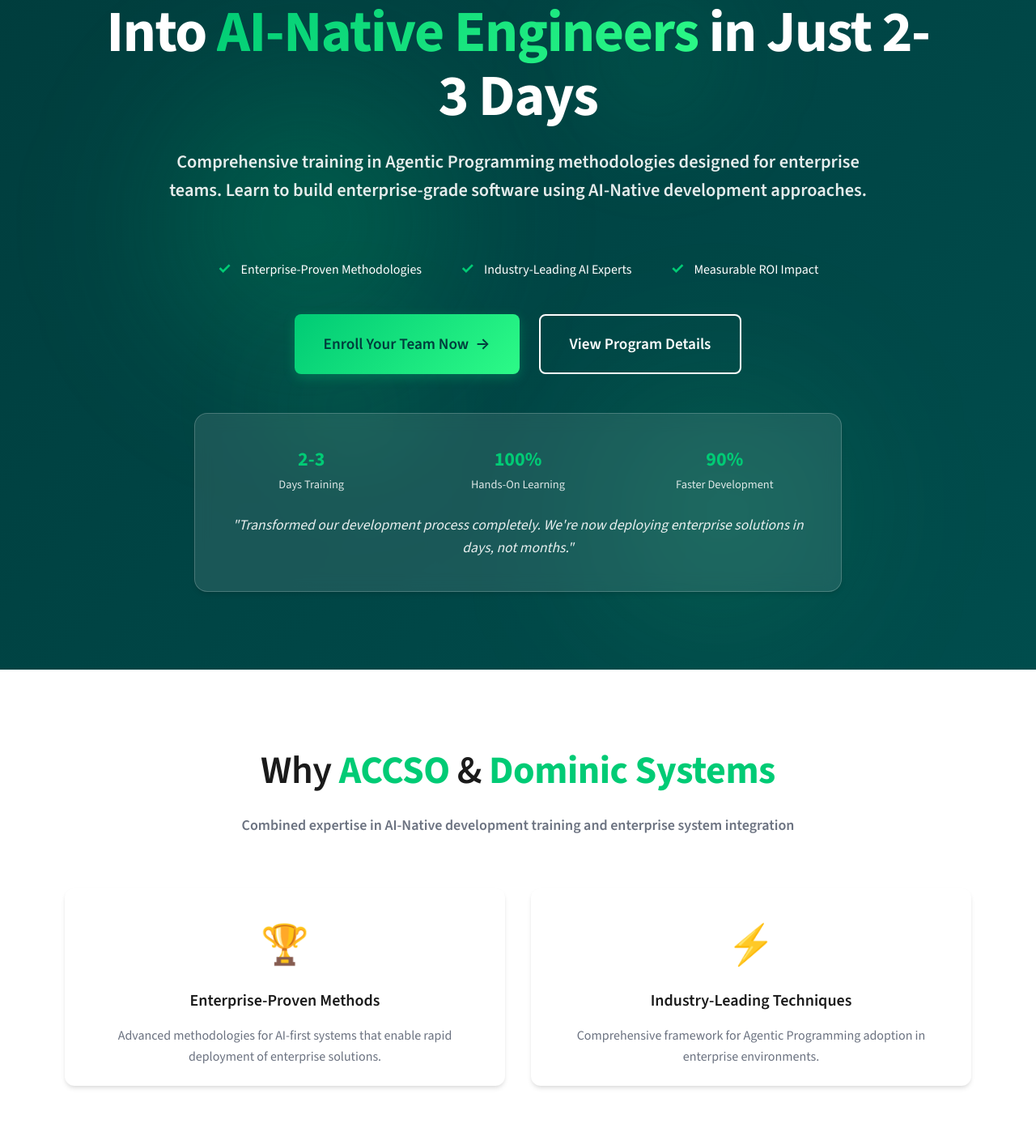
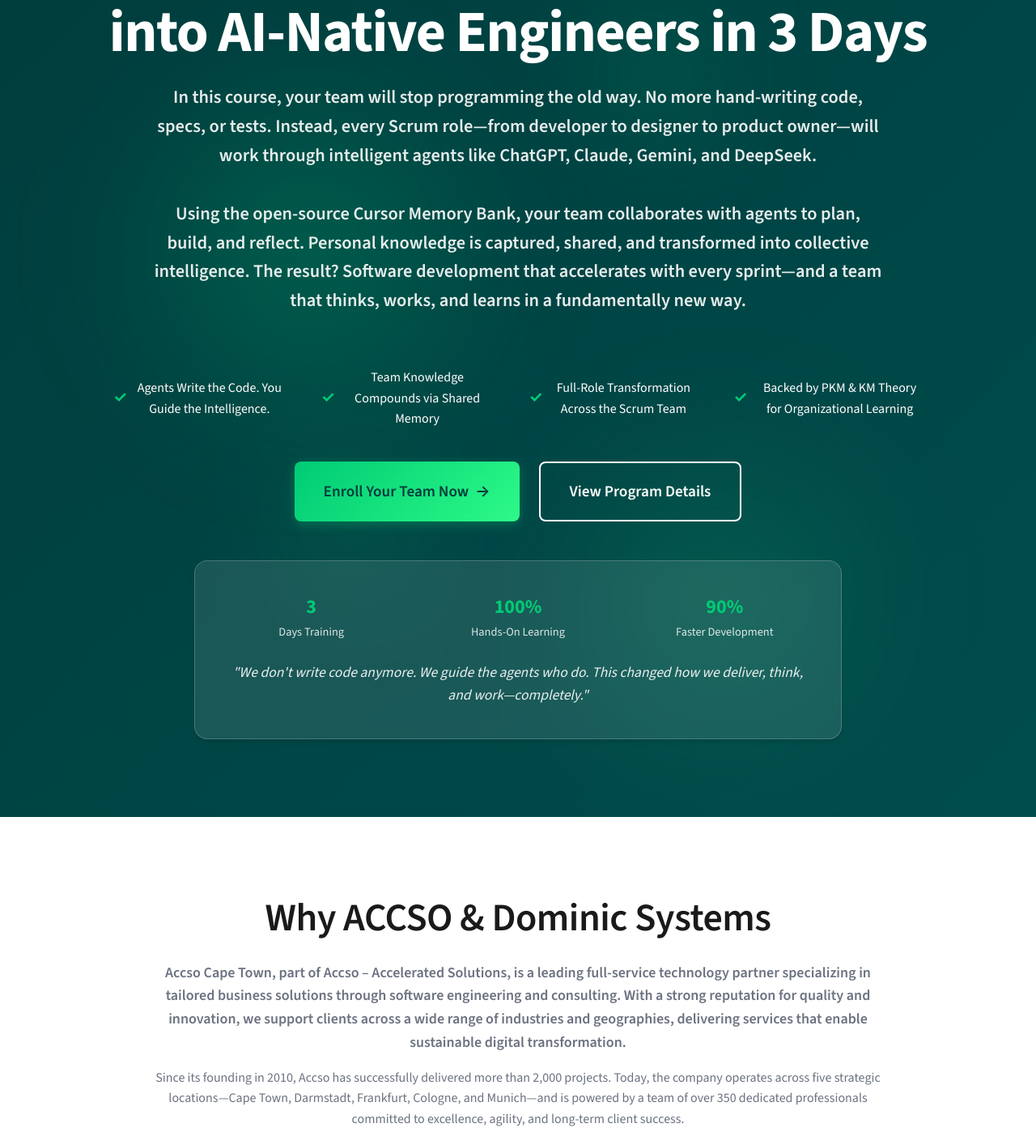
Before and after one commit to PanzerMessiaH/ai-course, a Next.js app: page / in a window 1280 px wide. Shown: the part 176-1579 px from the top of the page at 81% size. Built offline with nearby package versions, Linux system fonts and the light colour scheme.

Commit message:
Sync HeroSection and AuthoritySection content with landing-page-content-blocks.md (Blocks 1-10)

```diff
--- a/src/components/sections/AuthoritySection.tsx
+++ b/src/components/sections/AuthoritySection.tsx
@@ -128,29 +128,36 @@
             lineHeight: 1.2,
           }}
         >
-          Why{' '}
-          <Box
-            component="span"
-            sx={{
-              color: 'secondary.main',
-              fontWeight: 700,
-            }}
-          >
-            ACCSO
-          </Box>
-          {' & '}
-          <Box
-            component="span"
-            sx={{
-              color: 'secondary.main',
-              fontWeight: 700,
-            }}
-          >
-            Dominic Systems
-          </Box>
+          Why ACCSO & Dominic Systems
         </Typography>
         <Typography
           variant="h6"
+          component="p"
+          sx={{
+            color: 'text.secondary',
+            maxWidth: '900px',
+            mx: 'auto',
+            lineHeight: 1.6,
+            mb: 2,
+          }}
+        >
+          Accso Cape Town, part of Accso – Accelerated Solutions, is a leading full-service technology partner specializing in tailored business solutions through software engineering and consulting. With a strong reputation for quality and innovation, we support clients across a wide range of industries and geographies, delivering services that enable sustainable digital transformation.
+        </Typography>
+        <Typography
+          variant="body1"
+          component="p"
+          sx={{
+            color: 'text.secondary',
+            maxWidth: '900px',
+            mx: 'auto',
+            lineHeight: 1.6,
+            mb: 2,
+          }}
+        >
+          Since its founding in 2010, Accso has successfully delivered more than 2,000 projects. Today, the company operates across five strategic locations—Cape Town, Darmstadt, Frankfurt, Cologne, and Munich—and is powered by a team of over 350 dedicated professionals committed to excellence, agility, and long-term client success.
+        </Typography>
+        <Typography
+          variant="body1"
           component="p"
           sx={{
             color: 'text.secondary',
@@ -174,14 +181,16 @@
         role="region"
         aria-labelledby="authority-heading"
       >
-        {features.map((feature, index) => (
-          <FeatureCard
-            key={index}
-            icon={feature.icon}
-            title={feature.title}
-            description={feature.description}
-          />
-        ))}
+        <FeatureCard
+          icon="🏆"
+          title="Enterprise-Proven Methods"
+          description="Advanced methodologies for AI-first systems that enable rapid deployment of enterprise solutions."
+        />
+        <FeatureCard
+          icon="⚡"
+          title="Industry-Leading Techniques"
+          description="Comprehensive framework for Agentic Programming adoption in enterprise environments."
+        />
       </Box>
 
       {/* Statistics Grid */}
@@ -199,9 +208,9 @@
         role="region"
         aria-label="Training program statistics"
       >
-        {stats.map((stat, index) => (
-          <StatItem key={index} number={stat.number} label={stat.label} />
-        ))}
+        <StatItem number="2-3" label="Days Training" />
+        <StatItem number="90%" label="Faster Development" />
+        <StatItem number="24/7" label="Expert Support" />
       </Box>
 
       {/* CTA */}
--- a/src/components/sections/HeroSection.tsx
+++ b/src/components/sections/HeroSection.tsx
@@ -220,20 +220,7 @@
               mx: 'auto',
             }}
           >
-            Transform Your Enterprise Team Into{' '}
-            <Box
-              component="span"
-              sx={{
-                background: 'linear-gradient(135deg, #00cb75 0%, #2dfa87 100%)',
-                backgroundClip: 'text',
-                WebkitBackgroundClip: 'text',
-                WebkitTextFillColor: 'transparent',
-                fontWeight: 700,
-              }}
-            >
-              AI-Native Engineers
-            </Box>{' '}
-            in Just 2-3 Days
+            Transform your Enterprise Team into AI-Native Engineers in 3 Days
           </Typography>
 
           <Typography
@@ -248,7 +235,8 @@
               mx: 'auto',
             }}
           >
-            Comprehensive training in Agentic Programming methodologies designed for enterprise teams. Learn to build enterprise-grade software using AI-Native development approaches.
+            In this course, your team will stop programming the old way. No more hand-writing code, specs, or tests. Instead, every Scrum role—from developer to designer to product owner—will work through intelligent agents like ChatGPT, Claude, Gemini, and DeepSeek.<br/><br/>
+            Using the open-source Cursor Memory Bank, your team collaborates with agents to plan, build, and reflect. Personal knowledge is captured, shared, and transformed into collective intelligence. The result? Software development that accelerates with every sprint—and a team that thinks, works, and learns in a fundamentally new way.
           </Typography>
         </Box>
 
@@ -263,9 +251,10 @@
           maxWidth: { md: '800px', lg: '1000px' },
           width: '100%',
         }}>
-          <AuthorityIndicator>Enterprise-Proven Methodologies</AuthorityIndicator>
-          <AuthorityIndicator>Industry-Leading AI Experts</AuthorityIndicator>
-          <AuthorityIndicator>Measurable ROI Impact</AuthorityIndicator>
+          <AuthorityIndicator>Agents Write the Code. You Guide the Intelligence.</AuthorityIndicator>
+          <AuthorityIndicator>Team Knowledge Compounds via Shared Memory</AuthorityIndicator>
+          <AuthorityIndicator>Full-Role Transformation Across the Scrum Team</AuthorityIndicator>
+          <AuthorityIndicator>Backed by PKM & KM Theory for Organizational Learning</AuthorityIndicator>
         </Box>
 
         {/* CTA Buttons - Centered */}
@@ -308,7 +297,7 @@
             justifyContent: 'center',
             flexWrap: 'wrap'
           }}>
-            <StatCard number="2-3" label="Days Training" />
+            <StatCard number="3" label="Days Training" />
             <StatCard number="100%" label="Hands-On Learning" />
             <StatCard number="90%" label="Faster Development" />
           </Box>
@@ -322,7 +311,7 @@
               lineHeight: 1.6,
             }}
           >
-            &quot;Transformed our development process completely. We&apos;re now deploying enterprise solutions in days, not months.&quot;
+            "We don't write code anymore. We guide the agents who do. This changed how we deliver, think, and work—completely."
           </Typography>
         </Card>
       </Box>
```
